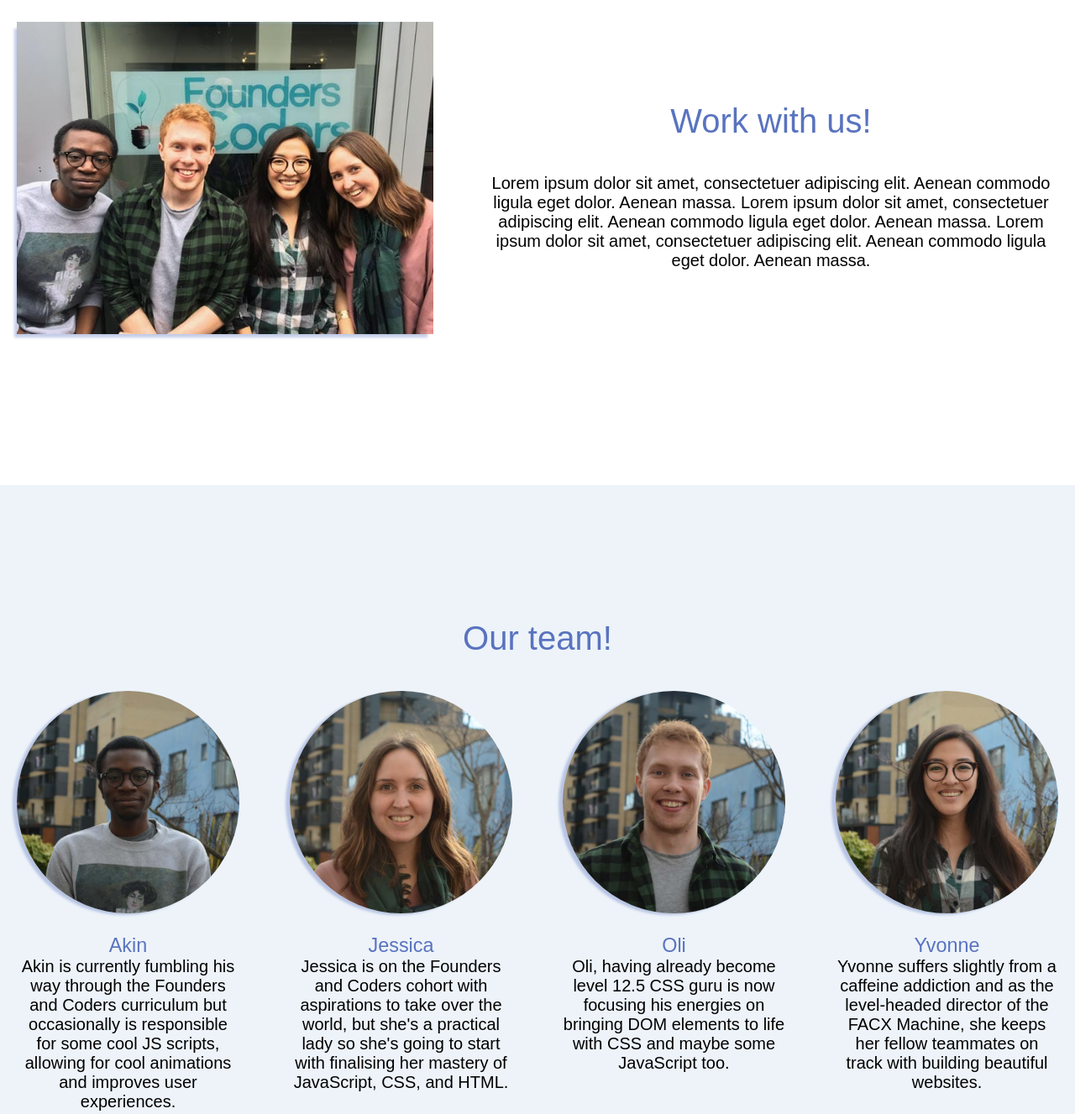
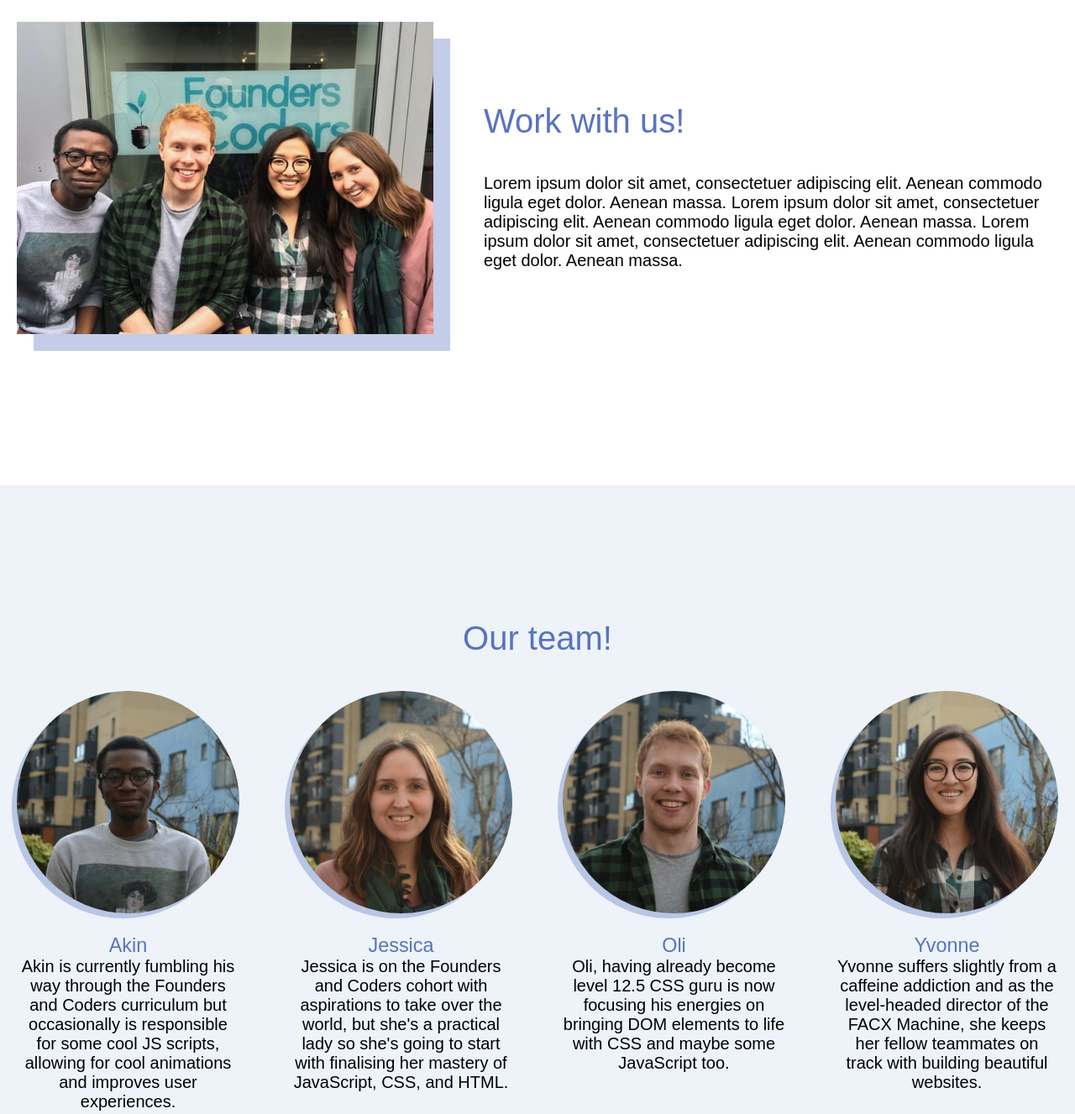
Before and after one commit to FAC10/week1-ajoy-facx-machine, a website: page index.html in a window 1280 px wide. Shown: the part 240-1567 px from the top of the page at 84% size. Drawn offline with Linux system fonts and the light colour scheme; a web font is replaced by a local one.

Commit message:
Jazz up about section

```diff
--- a/index.html
+++ b/index.html
@@ -33,7 +33,7 @@
           <div class="sectionContainer">
             <figure class="media media--row">
                 <img class="media__img media__img--row" src="img/team.jpg" alt="our nice team">
-                <figcaption class="media__caption">
+                <figcaption class="media__caption media__caption--left">
                     <h2 class="sectionHeader">Work with us!</h2>
                     <p>
                         Lorem ipsum dolor sit amet, consectetuer adipiscing elit. Aenean commodo ligula eget dolor. Aenean massa. Lorem ipsum dolor sit amet, consectetuer adipiscing elit. Aenean commodo ligula eget dolor. Aenean massa. Lorem ipsum dolor sit amet, consectetuer adipiscing elit. Aenean commodo ligula eget dolor. Aenean massa.
--- a/style.css
+++ b/style.css
@@ -34,7 +34,7 @@ body {
 }
 
 h1, h2, h3 {
-  text-align: center;
+  /*text-align: center;*/
   font-weight: 400;
 }
 
@@ -42,13 +42,13 @@ h1, h2, h3 {
   max-width: 70em;
   padding: 2.5em;
   margin: 0 auto;
+  text-align: center;
 }
 
 .sectionHeader {
   font-size: 2em;
   color: #5973BF;
   margin-bottom: 1em;
-  width: 100%;
 }
 
 @media (min-width: 30em) {
@@ -199,7 +199,7 @@ section:nth-child(2n) {
 .media__img {
   width: 100%;
   margin-bottom: 1em;
-  box-shadow:-5px 6px 3px -2px rgba(89,115,191,0.36);
+  box-shadow: 20px 20px 0 rgba(89,115,191,0.36);
 }
 
 .media__link {
@@ -214,7 +214,7 @@ section:nth-child(2n) {
 
 .media__img--round {
   border-radius: 50%;
-  box-shadow: -5px 2px 3px 0px rgba(89,115,191,0.36);
+  box-shadow: -6px 6px 0 rgba(89,115,191,0.36);
 }
 
 .media__header {
@@ -234,10 +234,12 @@ section:nth-child(2n) {
     flex-direction: row;
     align-items: center;
   }
-
   .media__img--row {
     width: 40%;
     margin-right: 1em;
+  }
+  .media__caption--left {
+    text-align: left;
   }
 }
 
```
